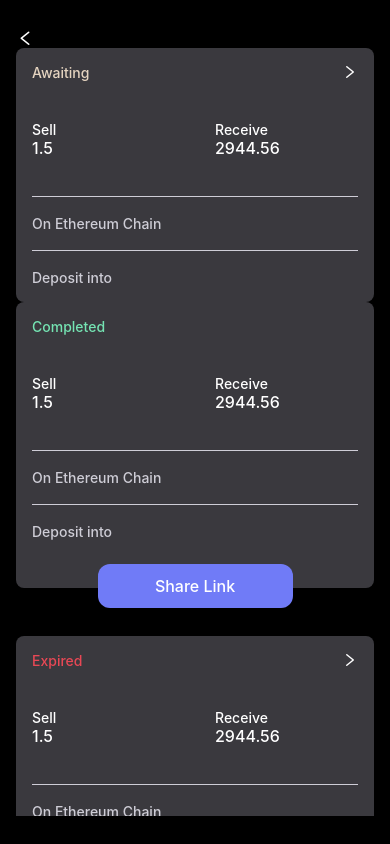
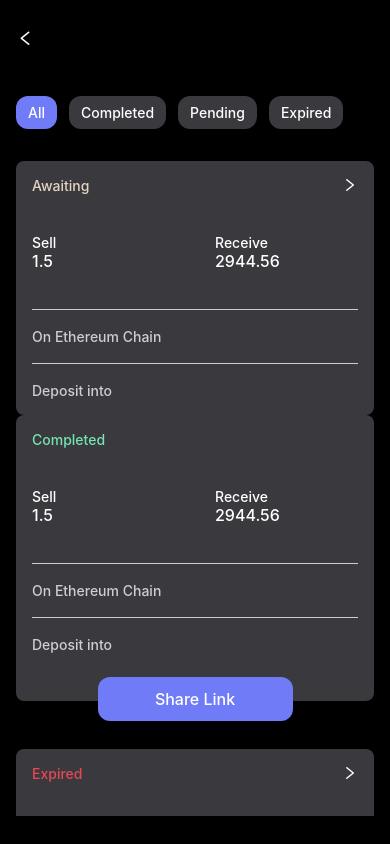
Before and after one commit to cksadhukhan/hyper-ramp, a React Native app: screen / in a window 390 px wide. Built offline with nearby package versions, Linux system fonts and the light colour scheme.

Commit message:
tab component

```diff
--- /dev/null
+++ b/src/screens/request/components/tab/tab.component.tsx
@@ -0,0 +1,28 @@
+import {TouchableOpacityProps} from 'react-native';
+import React from 'react';
+import styled from 'styled-components/native';
+import Text from '../../../../components/text/text.component';
+
+interface TabProps extends TouchableOpacityProps {
+  label: string;
+  index: number;
+  isSelected: boolean;
+}
+
+const Base = styled.TouchableOpacity<TabProps>`
+  background-color: ${({theme, isSelected}) =>
+    isSelected ? theme.colors.primary : theme.colors.base};
+  border-radius: 12px;
+  padding: 8px 12px;
+  margin-left: ${({index}) => (index === 0 ? 0 : '12px')};
+`;
+
+const Tab: React.FC<TabProps> = (props: TabProps) => {
+  return (
+    <Base {...props}>
+      <Text>{props.label}</Text>
+    </Base>
+  );
+};
+
+export default Tab;
--- a/src/screens/request/history/history.screen.tsx
+++ b/src/screens/request/history/history.screen.tsx
@@ -1,23 +1,39 @@
 import {ScrollView, TouchableOpacity} from 'react-native';
-import React from 'react';
+import React, {useState} from 'react';
 import Screen from '../../../components/screen/screen.component';
 import Header from '../components/header/header.component';
+import RequestCard from '../components/request-card/request-card.component';
+import Spacer from '../../../components/spacer/spacer.component';
 import styled from 'styled-components/native';
-import Card from '../../../components/card/card.component';
-import Icon from 'react-native-vector-icons/AntDesign';
-import Text from '../../../components/text/text.component';
-import RequestCard from '../components/request-card/request-card.component';
+import Tab from '../components/tab/tab.component';
 
-const Head = styled.View`
+const TAB_ITEMS = ['All', 'Completed', 'Pending', 'Expired'];
+
+const TabContainer = styled.View`
   flex-direction: row;
-  align-items: center;
-  justify-content: space-between;
 `;
 
 const RequestHistory = () => {
+  const [currentIndex, setCurrentIndex] = useState<number>(0);
+
   return (
     <Screen>
       <Header />
+      <Spacer vertical={24} />
+      <TabContainer>
+        {TAB_ITEMS.map((tab, index) => {
+          return (
+            <Tab
+              key={tab}
+              label={tab}
+              index={index}
+              isSelected={index === currentIndex}
+              onPress={() => setCurrentIndex(index)}
+            />
+          );
+        })}
+      </TabContainer>
+      <Spacer vertical={16} />
       <ScrollView>
         <RequestCard
           varient="mini"
```
